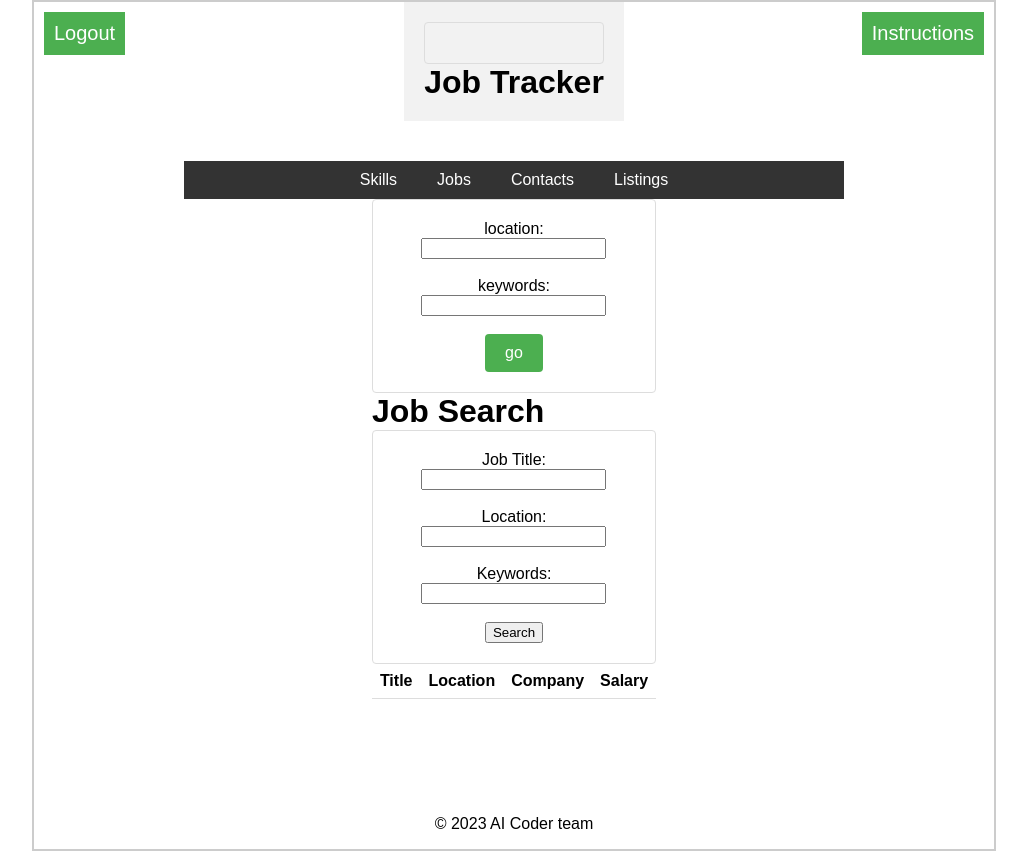
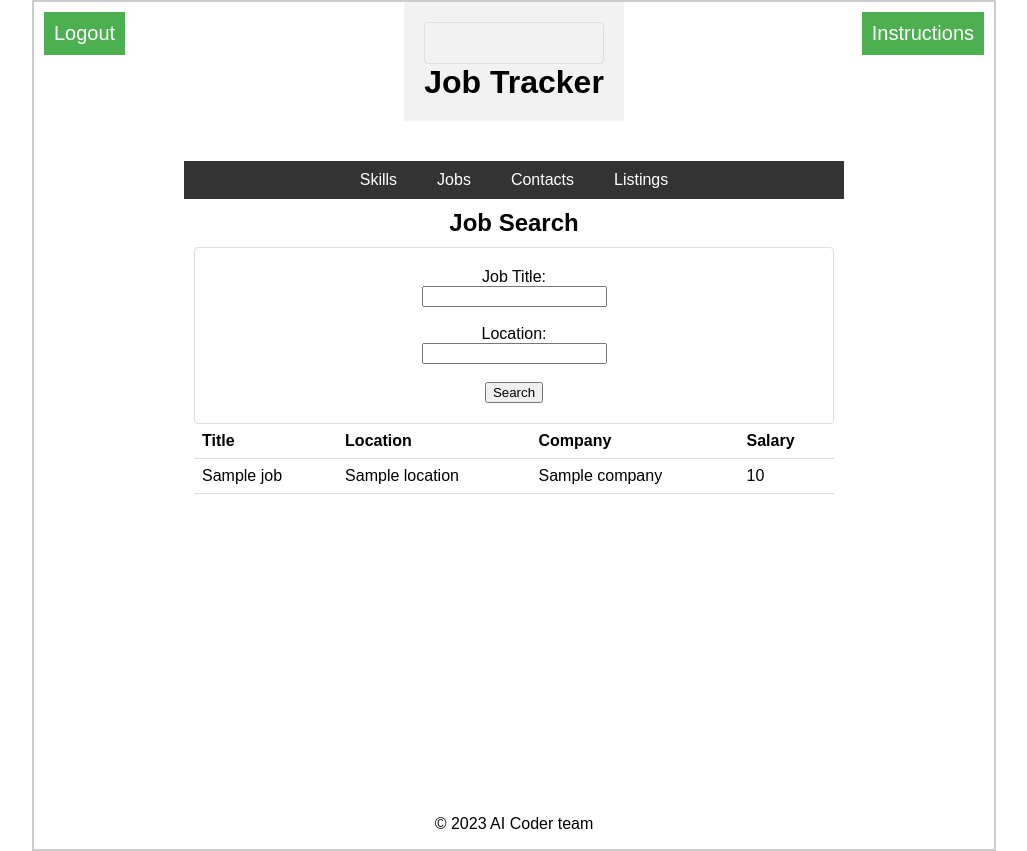
Before and after one commit to jgregg-osu/CS467, a Flask app: template templates/listings.html in a window 1280 px wide. Shown: the whole page, without its empty margins (126-1153 px from the left). Run offline with Flask 2, Linux system fonts and the light colour scheme; the template is opened without the code that fills it: most values are stand-ins (such as "Sample title", 1, 10 or a date in 2020); lists and menus that the app fills with data are empty.

Commit message:
listings added

```diff
--- a/templates/listings.html
+++ b/templates/listings.html
@@ -2,32 +2,33 @@
 {% extends "base.html" %}
 
 {% block content %}
-<form action="/login" method="post">
-    <label for="location">location:</label>
-    <input type="text" id="location" name="username" required>
-    <br>
-    <label for="keywords">keywords:</label>
-    <input type="password" id="password" name="password" required>
-    <br>
-    <button type="submit">go</button>
-</form>
 
-<h1>Job Search</h1>
-    <form id="job-search-form">
+<style>
+
+    h2 {
+        text-align: center;
+        padding: 5px;
+        margin: 5px;
+    }
+
+</style>
+
+    <h2>Job Search</h2>
+    <form id="job-search-form" action="/listings" method="POST">
         <label for="job-title">Job Title:</label>
         <input type="text" id="job-title" name="job_title" required><br>
 
         <label for="location">Location:</label>
         <input type="text" id="location" name="location" required><br>
 
-        <label for="keywords">Keywords:</label>
-        <input type="text" id="keywords" name="keywords" required><br>
+        <!-- Add a CSRF token for security (make sure to generate the token in your Flask app) -->
+        <input type="hidden" name="csrf_token" value="YOUR_CSRF_TOKEN_HERE">
 
         <input type="submit" value="Search">
     </form>
 
     <div id="results">
-        <table id="job-listings">
+        <table id="job-listings" class="data-table">
             <thead>
                 <tr>
                     <th>Title</th>
@@ -37,59 +38,17 @@
                 </tr>
             </thead>
             <tbody>
-                <!-- The search results will be populated here -->
+                {% for job in results %}
+                <tr>
+                    <td>{{ job.title }}</td>
+                    <td>{{ job.location }}</td>
+                    <td>{{ job.company }}</td>
+                    <td>{{ job.average_salary }}</td>
+                </tr>
+                {% endfor %}
+
             </tbody>
         </table>
     </div>
 
-    <script>
-        document.getElementById("job-search-form").addEventListener("submit", function (event) {
-            event.preventDefault();
-
-            const form = event.target;
-            const formData = new FormData(form);
-            const jobTitle = formData.get("job_title");
-            const location = formData.get("location");
-            const keywords = formData.get("keywords");
-
-            // Make an AJAX request to the Flask backend to fetch the job listings
-            fetch("/search", {
-                method: "POST",
-                body: formData
-            })
-            .then(response => response.json())
-            .then(data => {
-                const jobListings = data.job_listings;
-                const tableBody = document.getElementById("job-listings").querySelector("tbody");
-
-                // Clear existing table rows
-                tableBody.innerHTML = "";
-
-                // Populate the table with the job listings
-                jobListings.forEach(listing => {
-                    const row = document.createElement("tr");
-                    const titleCell = document.createElement("td");
-                    const locationCell = document.createElement("td");
-                    const companyCell = document.createElement("td");
-                    const salaryCell = document.createElement("td");
-
-                    titleCell.textContent = listing.title;
-                    locationCell.textContent = listing.location;
-                    companyCell.textContent = listing.company;
-                    salaryCell.textContent = listing.salary;
-
-                    row.appendChild(titleCell);
-                    row.appendChild(locationCell);
-                    row.appendChild(companyCell);
-                    row.appendChild(salaryCell);
-
-                    tableBody.appendChild(row);
-                });
-            })
-            .catch(error => {
-                console.error("Error fetching job listings:", error);
-            });
-        });
-    </script>
-
 {% endblock %}
```
